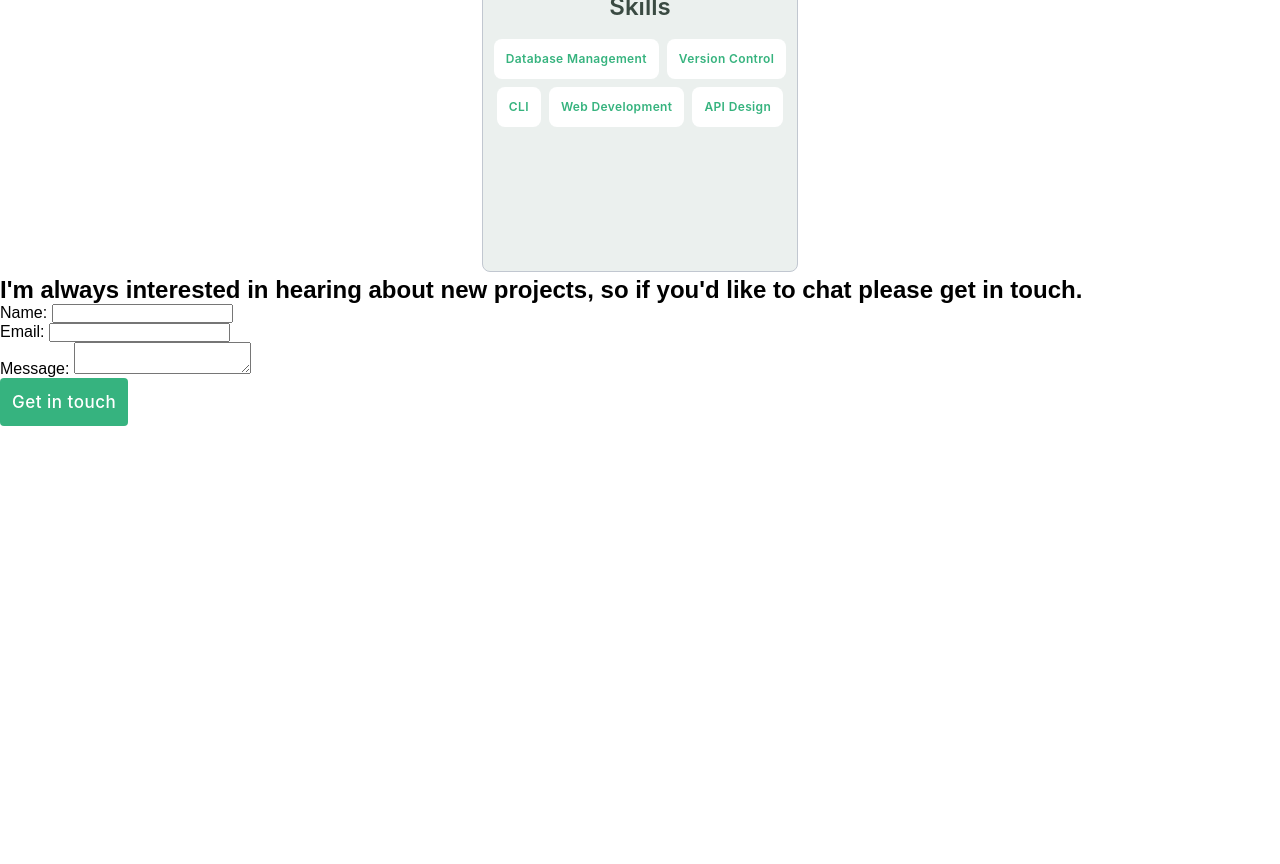
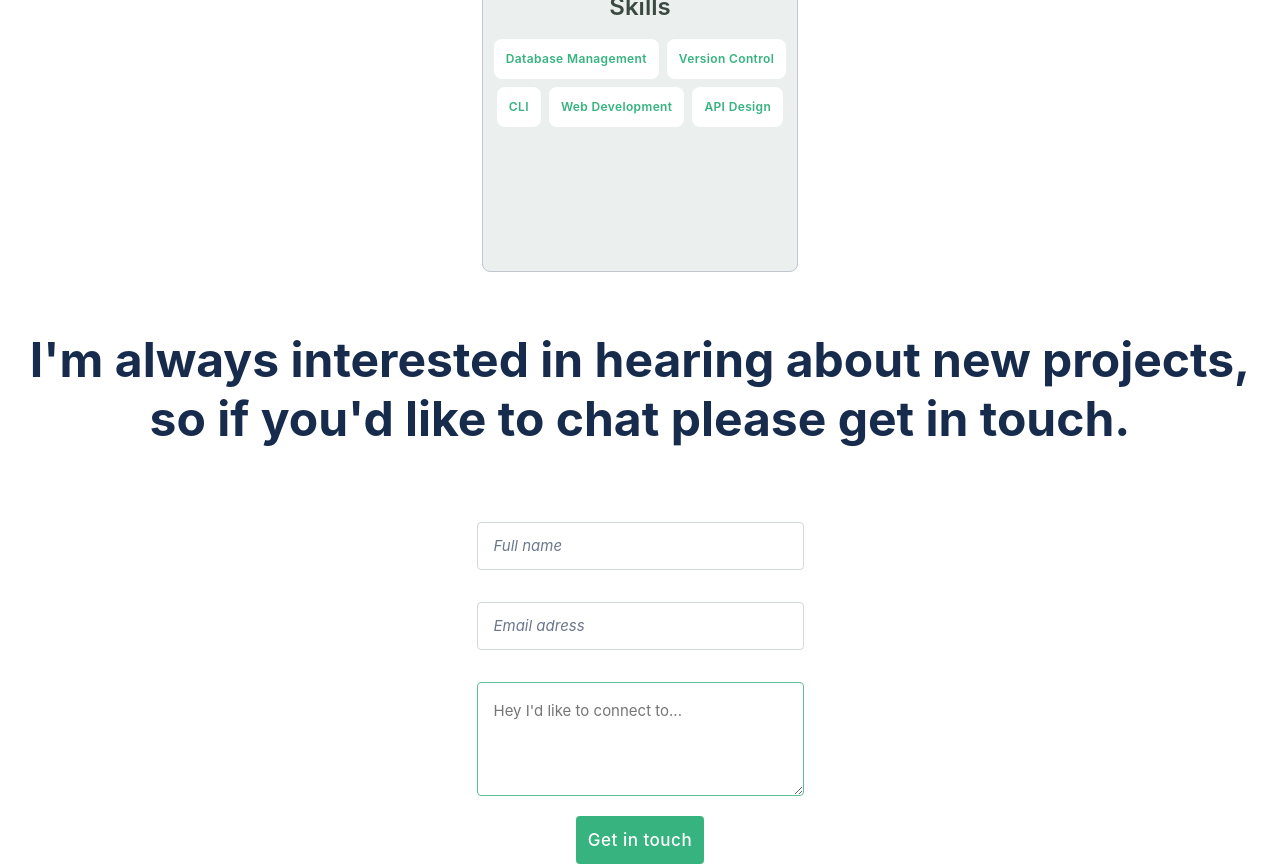
Before and after one commit to mohamedgamaleldin999999/microberse-portfolio, a plain HTML site: page index.html in a window 1280 px wide. Shown: the part 4918-5782 px from the top of the page. Before the commit the page ends 5344 px from the top, so only its background shows below. Drawn offline with Linux system fonts and the light colour scheme.

Commit message:
Add complete form but not functional

```diff
--- a/index.html
+++ b/index.html
@@ -206,25 +206,24 @@
         </div>
     </section>
     <section class="contact-me">
-        <h1>I'm always interested in hearing about new projects, so if you'd like to chat please get in touch.</h1>
-        <form>
-            <ul>
+        <div class="main-text">
+            <h1>I'm always interested in hearing about new projects, so if you'd like to chat please get in touch.</h1>
+        </div>
+        <form class="form">
+            <ul class="form-list">
                 <li>
-                    <label for="name">Name:</label>
-                    <input type="text" id="name" name="user_name">
+                    <input class="box" type="text" id="name" name="user_name" placeholder="Full name">
                 </li>
                 <li>
-                    <lable for="mail">Email:</lable>
-                    <input type="email" id="mail" name="user_email">
+                    <input class="box" type="email" id="mail" name="user_email" placeholder="Email adress">
                 </li>
                 <li>
-                    <label for="msg">Message:</label>
-                    <textarea id="msg" name="textarea"></textarea>
+                    <textarea class="box text-area" id="msg" name="textarea" placeholder="Hey I'd like to connect to..."></textarea>
                 </li>
-                <button name="submit" type="submit" class="view">
-                    Get in touch
-                </button>
             </ul>
+            <button name="submit" type="submit" class="view">
+                Get in touch
+            </button>
         </form>
     </section>
 </body>
--- a/styles.css
+++ b/styles.css
@@ -276,3 +276,55 @@ h3 {
   flex-wrap: wrap;
   justify-content: center;
 }
+
+.contact-me {
+  display: flex;
+  flex-direction: column;
+  align-items: center;
+  margin-top: 54px;
+}
+
+.form {
+  margin-top: 58px;
+  width: 327px;
+  height: 330px;
+  display: flex;
+  flex-direction: column;
+  align-items: center;
+}
+
+.form-list {
+  display: flex;
+  flex-direction: column;
+  width: 100%;
+}
+
+.box {
+  width: 100%;
+  box-sizing: border-box;
+  margin: 16px 0;
+  border: 1px solid #d0d9d4;
+  border-radius: 4px;
+  height: 48px;
+  padding: 16px;
+}
+
+input::placeholder {
+  color: #6b778c;
+  font-family: 'Inter', sans-serif;
+  font-style: italic;
+  font-weight: 400;
+  font-size: 15px;
+  line-height: 24px;
+}
+
+.text-area {
+  color: #42526E;
+  border: 1px solid #60c095;
+  height: 114px;
+  font-family: 'Inter', sans-serif;
+  font-style: normal;
+  font-weight: 400;
+  font-size: 15px;
+  line-height: 24px;
+}
```
